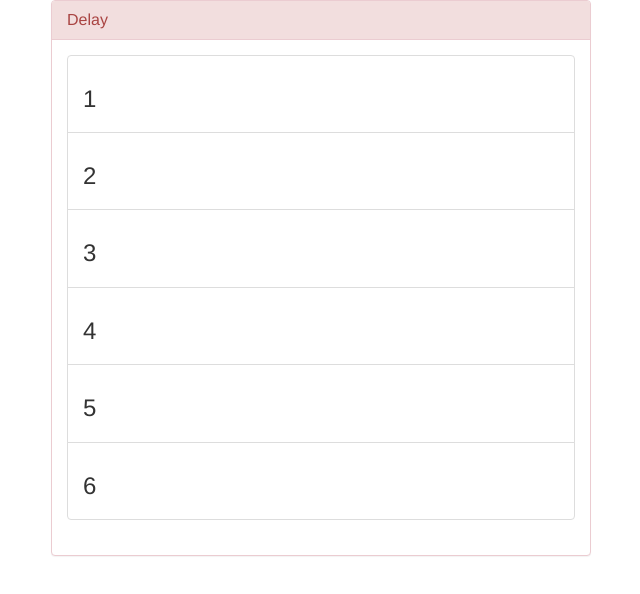
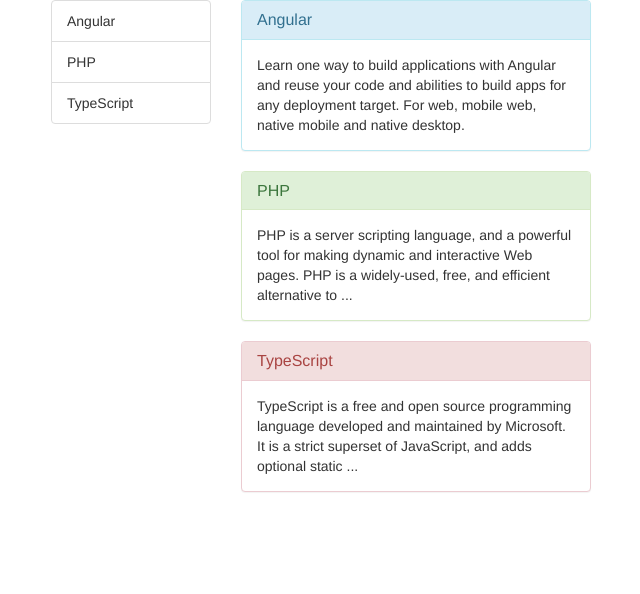
Before and after one commit to hikarihust/angular, an Angular app in the folder projectSix/: page / in a window 1280 px wide. Shown: the top 594 px of the page, without its empty margins (34-674 px from the left). Built offline with nearby package versions, Linux system fonts and the light colour scheme.

Commit message:
Xây dựng plugin với Structural Directive - Init

```diff
--- a/projectSix/src/app/app.component.html
+++ b/projectSix/src/app/app.component.html
@@ -8,6 +8,10 @@
 </div> -->
 
 <!-- Delay -->
+<!-- <div class="col-xs-12 col-sm-6 col-md-6 col-lg-6">
+  <zvn-delay></zvn-delay>
+</div> -->
+
 <div class="col-xs-12 col-sm-6 col-md-6 col-lg-6">
-  <zvn-delay></zvn-delay>
+  <zvn-tab></zvn-tab>
 </div>
--- a/projectSix/src/app/app.module.ts
+++ b/projectSix/src/app/app.module.ts
@@ -14,6 +14,9 @@ import { UnlessDirective } from './directive-unless/unless.directive';
 import { DelayComponent } from './directive-delay/delay.component';
 import { DelayDirective } from './directive-delay/delay.directive';
 
+// TabDirective
+import { TabComponent } from './directive-tab/tab.component';
+
 @NgModule({
   imports:      [ BrowserModule],
   declarations: [
@@ -22,7 +25,8 @@ import { DelayDirective } from './directive-delay/delay.directive';
     UnlessComponent,
     UnlessDirective,
 		DelayComponent,
-		DelayDirective,
+    DelayDirective,
+    TabComponent
   ],
   providers: [],
   bootstrap: [AppComponent]
--- /dev/null
+++ b/projectSix/src/app/directive-tab/tab.component.html
@@ -0,0 +1,39 @@
+<div class="row">
+	<div class="col-xs-4 col-sm-4 col-md-4 col-lg-4">
+		<ul class="list-group">
+			<li class="list-group-item">Angular</li>
+			<li class="list-group-item">PHP</li>
+			<li class="list-group-item">TypeScript</li>
+		</ul>
+	</div>
+
+	<div class="col-xs-8 col-sm-8 col-md-8 col-lg-8">
+
+		<div class="panel panel-info">
+			<div class="panel-heading">
+				<h3 class="panel-title">Angular</h3>
+			</div>
+			<div class="panel-body">
+				Learn one way to build applications with Angular and reuse your code and abilities to build apps for any deployment target. For web, mobile web, native mobile and native desktop.
+			</div>
+		</div>
+
+		<div class="panel panel-success">
+			<div class="panel-heading">
+				<h3 class="panel-title">PHP</h3>
+			</div>
+			<div class="panel-body" >
+				PHP is a server scripting language, and a powerful tool for making dynamic and interactive Web pages. PHP is a widely-used, free, and efficient alternative to ...
+			</div>
+		</div>
+
+		<div class="panel panel-danger">
+			<div class="panel-heading">
+				<h3 class="panel-title">TypeScript</h3>
+			</div>
+			<div class="panel-body">
+				TypeScript is a free and open source programming language developed and maintained by Microsoft. It is a strict superset of JavaScript, and adds optional static ...
+			</div>
+		</div>
+	</div>
+</div>
```
Also changed, not shown: projectSix/src/app/directive-tab/tab.component.ts (added, +11 -0 lines), 1 other file (tests, documents, lock files or other folders).
